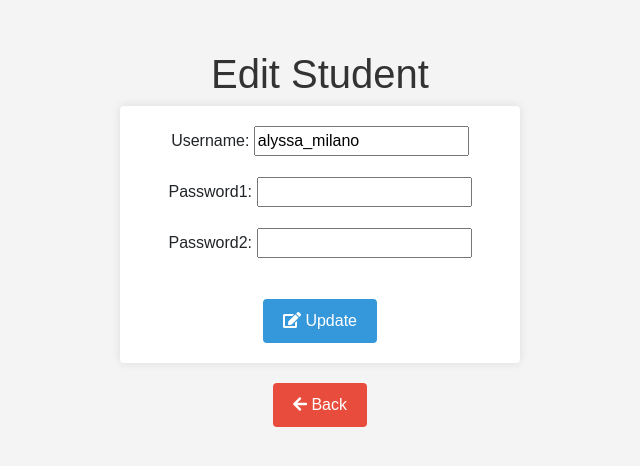
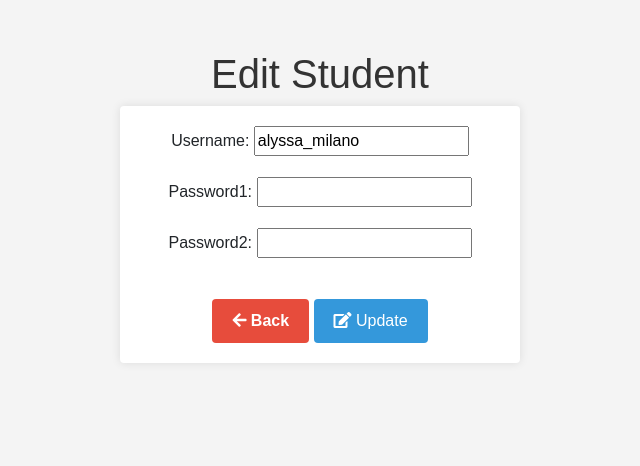
Before and after one commit to WillTissot/Calendar1.1, a Django app: page /student/update/1/ in a window 1280 px wide. Shown: the top 466 px of the page, without its empty margins (320-960 px from the left). Run offline with Django 4.2, Linux system fonts and the light colour scheme; data comes from the database, SQL or seed files in the repository; both versions use the stored data as it was after the commit; some libraries are stand-ins or nearby versions.

Commit message:
bugfixes

```diff
--- a/account/urls.py
+++ b/account/urls.py
@@ -10,7 +10,7 @@ urlpatterns = [
     path("professorsignup/", views.professor_signup, name="professorsignup"),
     path("logout/", views.signout, name="logout"),
     path("signin/", views.SignInView.as_view(), name="signin"),
-    path("myprofile/", views.see_my_profile, name="myprofile"),
+
     #path("signout/", views.signout, name="signout"),
     #path("redirect-to-other-app/", views.redirect_to_other_app, name="student")
     #path('redirect/', views.SignInForm, name='student'),
--- a/calendar1/settings.py
+++ b/calendar1/settings.py
@@ -12,6 +12,8 @@ https://docs.djangoproject.com/en/4.1/ref/settings/
 
 import os
 from pathlib import Path
+from django.urls import reverse_lazy
+
 
 # Build paths inside the project like this: BASE_DIR / 'subdir'.
 BASE_DIR = Path(__file__).resolve().parent.parent
@@ -28,6 +30,7 @@ DEBUG = True
 
 ALLOWED_HOSTS = []
 
+LOGIN_URL = reverse_lazy('event:homepage')
 
 # Application definition
 
--- a/event/templates/dashboard.html
+++ b/event/templates/dashboard.html
@@ -81,7 +81,7 @@
                     <li><a href="{% url 'professor:get_cal_courses' %}">My Calendar Courses</a></li>
                 {% endif %}
             {% endif %}
-            <li><a href="{% url 'accounts:myprofile' %}">My Account</a></li>
+            <li><a href="{% url 'event:myprofile' %}">My Account</a></li>
             {% if user.is_authenticated %}
                 <li><a href="{% url 'accounts:logout' %}" class="logout-btn">Logout</a></li>
             {% endif %}
--- a/event/urls.py
+++ b/event/urls.py
@@ -19,5 +19,6 @@ urlpatterns = [
     path('secretary/users/approve', views.validate_user, name='users_approve'),
     path('myevents/calerdar/format', views.calendar_view, name='calendarFormat'),
     path('xxx/ad', views.get_events, name='get_events'),
-    path('event/my-event-list', views.event_list, name='get_events_list')
+    path('event/my-event-list', views.event_list, name='get_events_list'),
+    path("myprofile/", views.see_my_profile, name="myprofile"),
 ]
--- a/student/templates/student_update.html
+++ b/student/templates/student_update.html
@@ -76,12 +76,13 @@
     <form method="post">
         {% csrf_token %}
         {{ form.as_p }}
+        {% if user.is_superuser %}
+            <a href="{% url 'student:student_list' %}" class="btn-secondary"><i class="fas fa-arrow-left"></i> Back</a>
+        {% else %}
+            <a href="{% url 'event:myprofile' %}" class="btn-secondary"><i class="fas fa-arrow-left"></i> Back</a>
+        {% endif %}
         <button type="submit"><i class="fas fa-edit"></i> Update</button>
     </form>
-    {% if user.is_superuser %}
-        <a href="{% url 'student:student_list' %}" class="btn btn-secondary"><i class="fas fa-arrow-left"></i> Back</a>
-    {% else %}
-        <a href="{% url 'accounts:myprofile' %}" class="btn btn-secondary"><i class="fas fa-arrow-left"></i> Back</a>
-    {% endif %}
+
 </body>
 </html>
```
Also changed, not shown: account/views.py (+0 -8 lines), event/views.py (+9 -0 lines), db.sqlite3, student/templates/student_detail.html (line endings or trailing spaces).
